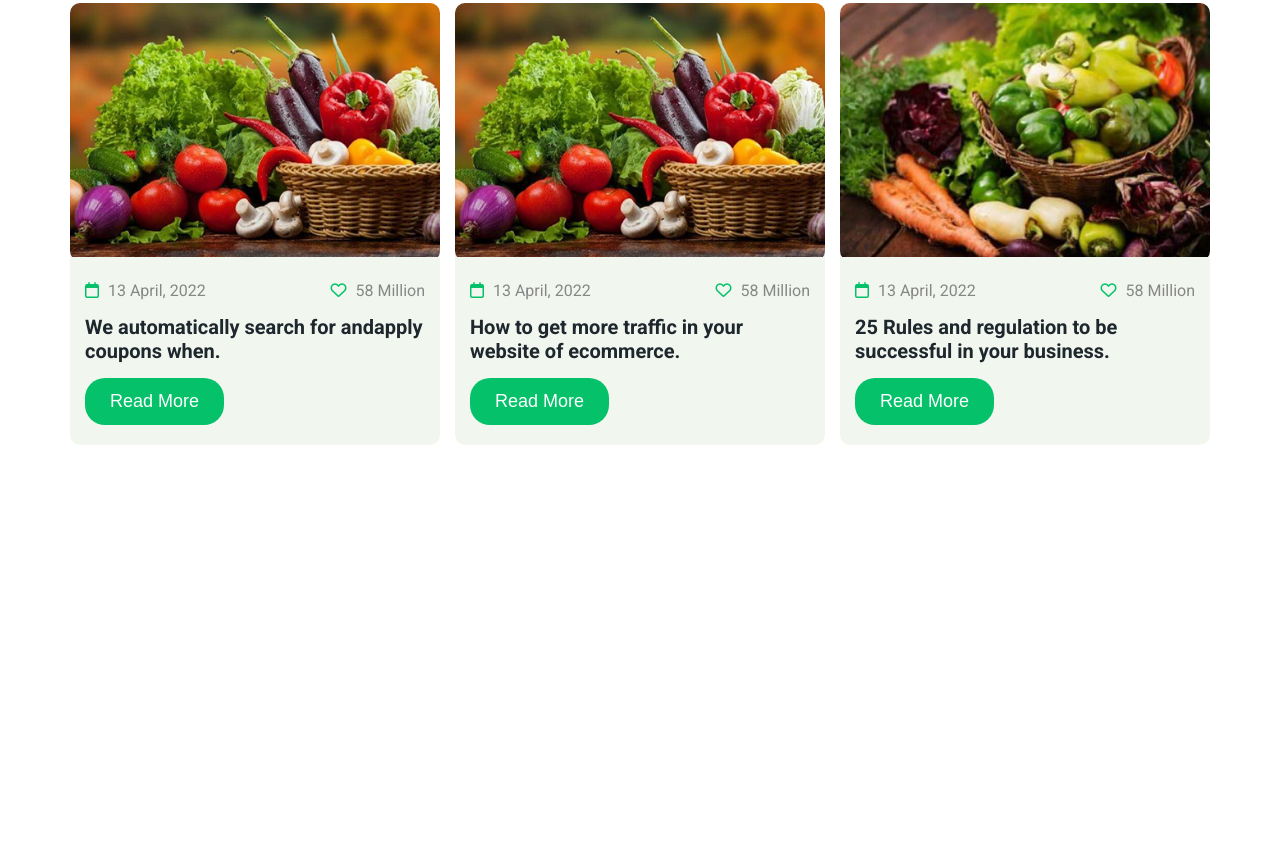
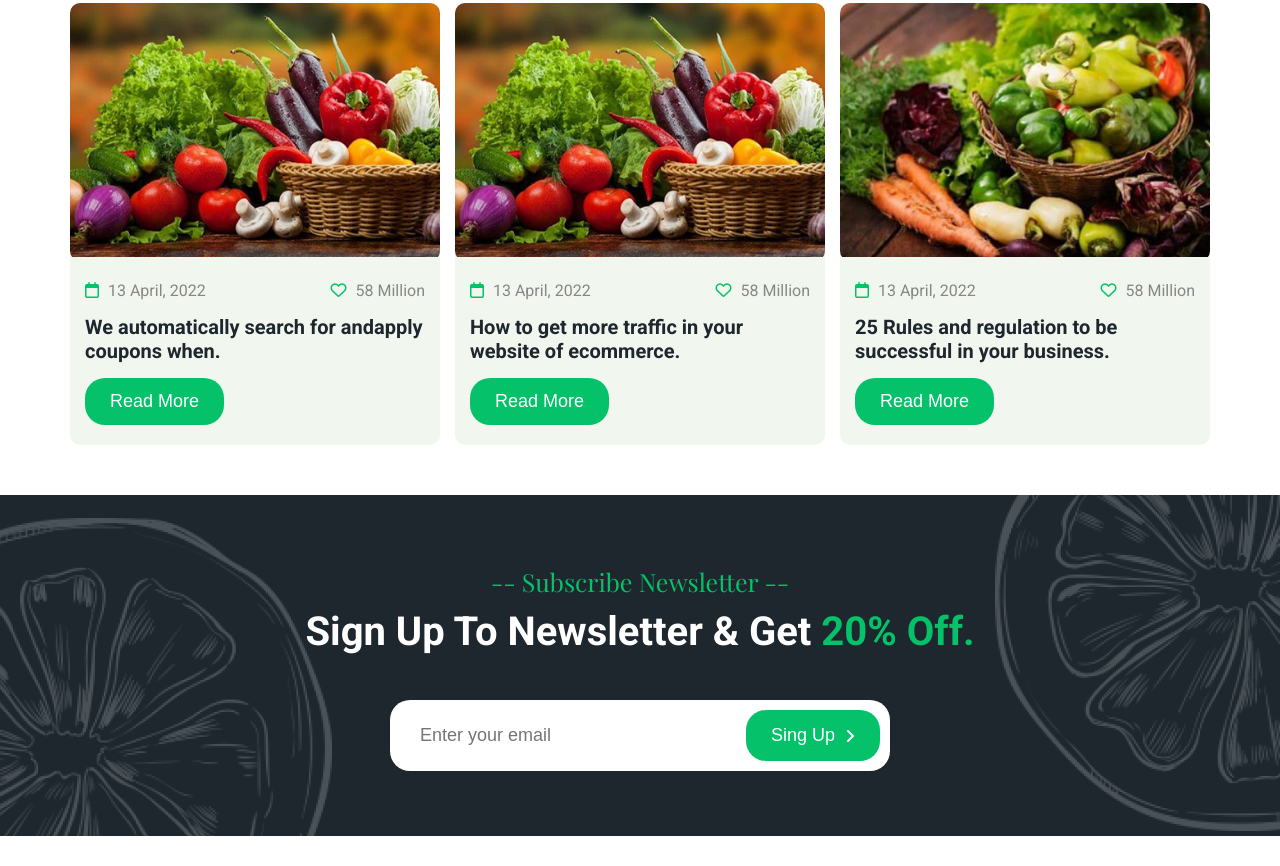
Before and after one commit to Mostafa1682002/Organic-fruit-vegetables., a plain HTML site: page index.html in a window 1280 px wide. Shown: the part 5138-6004 px from the top of the page. Before the commit the page ends 5633 px from the top, so only its background shows below. Drawn offline with nearby package versions, Linux system fonts and the light colour scheme; a web font is replaced by a local one.

Commit message:
Commit three3

```diff
--- a/css/main.css
+++ b/css/main.css
@@ -98,6 +98,10 @@ section {
 .btn:hover,
 .btn-raduis:hover {
   background-color: var(--green-pigment);
+}
+.btn-raduis i {
+  font-size: 16px;
+  padding-left: 10px;
 }
 @media (max-width: 768px) {
   .btn,
@@ -753,10 +757,7 @@ header .cart-fav .foot-cart .price span {
 .summer-offer .container .btn-raduis {
   margin: 15px auto;
 }
-.summer-offer .container .btn-raduis i {
-  font-size: 16px;
-  padding-left: 10px;
-}
+
 /* End Summer offer */
 /* Start Trendy Products  */
 .trendy-products .container .content-tren-prod {
@@ -974,3 +975,41 @@ header .cart-fav .foot-cart .price span {
   }
 }
 /* End Blogs   */
+/* Start Newsletter */
+.newsletter {
+  background-image: url("../images/partner-left-bg.png"),
+    url("../images/partner-right-bg.png");
+  background-repeat: no-repeat, no-repeat;
+  background-position: left bottom, right top;
+  background-color: var(--gunmetal-2);
+  margin-bottom: 30px;
+}
+.newsletter .container .section-title .dis {
+  color: var(--white);
+}
+.newsletter .container .section-title .dis span {
+  color: var(--emerald);
+}
+.newsletter .container .content-news {
+  padding: 15px 0;
+  display: flex;
+  align-items: center;
+  justify-content: center;
+}
+.newsletter .container .content-news form {
+  display: flex;
+  background-color: var(--white);
+  border-radius: 20px;
+  padding: 10px;
+  width: 500px;
+  min-width: 300px;
+}
+.newsletter .container .content-news form input {
+  width: 100%;
+  font-size: 18px;
+  padding: 15px 20px;
+}
+.newsletter .container .content-news form button {
+  white-space: nowrap;
+}
+/* End Newsletter */
--- a/index.html
+++ b/index.html
@@ -806,6 +806,24 @@
       </div>
     </section>
     <!-- End Blogs  -->
+    <!-- Start Newsletter   -->
+    <section class="newsletter">
+      <div class="container">
+        <div class="section-title">
+          <p class="title">-- Subscribe Newsletter --</p>
+          <h2 class="dis">Sign Up To Newsletter & Get <span>20% Off.</span></h2>
+        </div>
+        <div class="content-news">
+          <form action="">
+            <input type="email" name="" id="" placeholder="Enter your email" />
+            <button class="btn-raduis">
+              sing up <i class="fas fa-angle-right"></i>
+            </button>
+          </form>
+        </div>
+      </div>
+    </section>
+    <!-- End Newsletter   -->
     <!-- Swipper  -->
     <script src="https://cdn.jsdelivr.net/npm/swiper@8/swiper-bundle.min.js"></script>
     <!-- js files  -->
```
